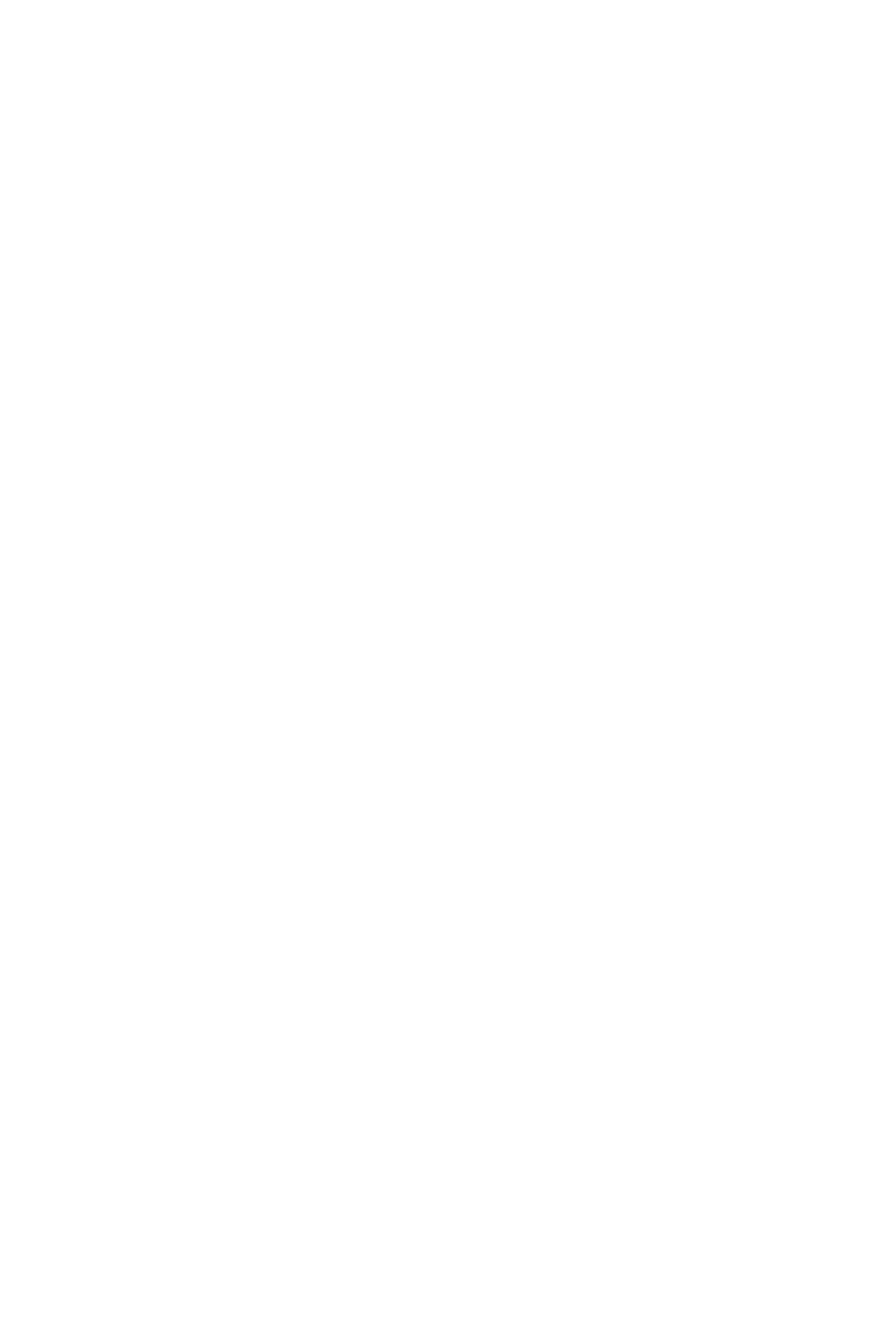
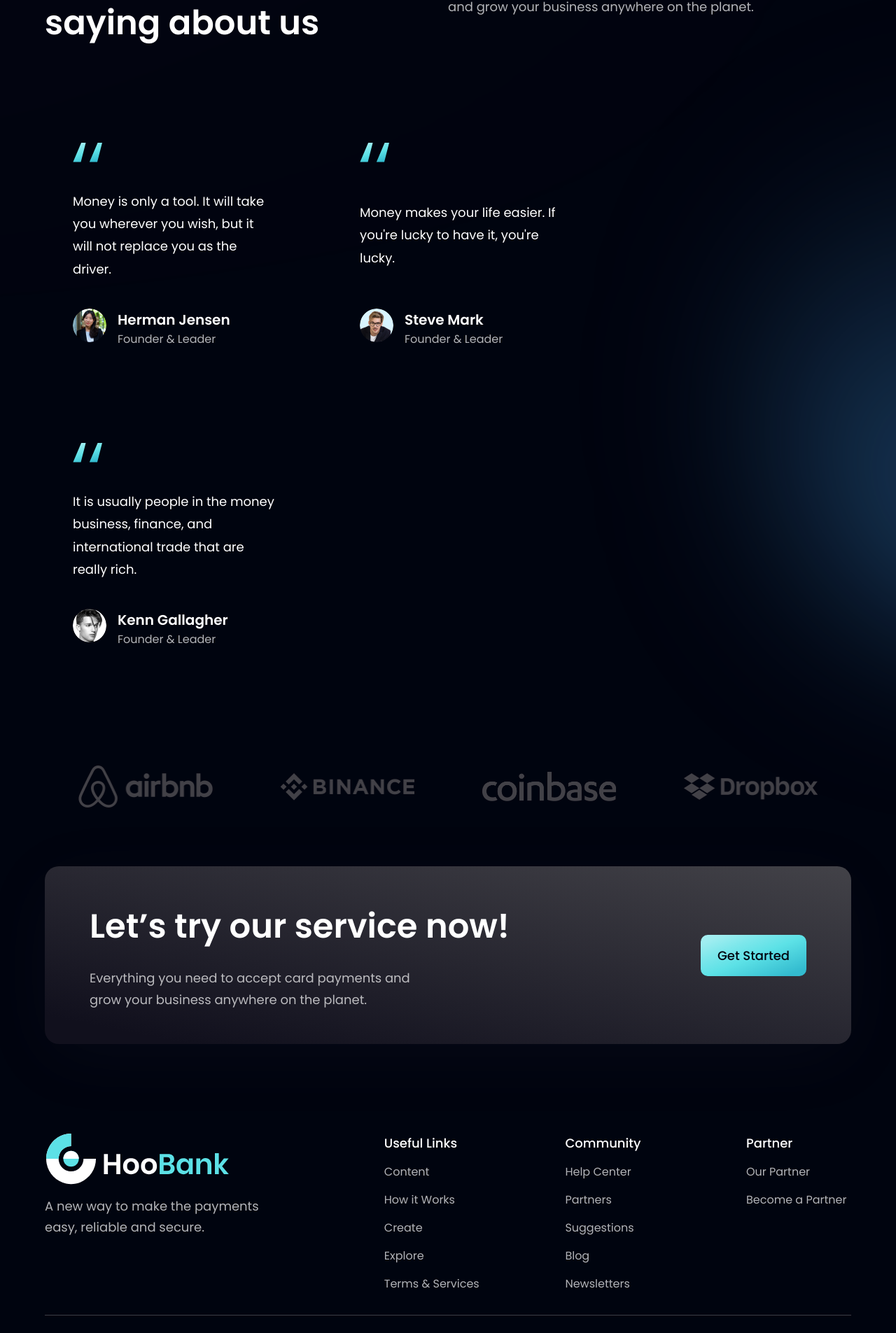
Before and after one commit to MarcelVoigt92/project_Hoobank, a React (Vite) app in the folder modern_bank_app/: page / in a window 1280 px wide. Shown: the part 2950-4855 px from the top of the page at 70% size. Before the commit the page ends 2900 px from the top, so only its background shows below. Built offline with nearby package versions, Linux system fonts and the light colour scheme.

Commit message:
finished project. Deployment Ready

```diff
--- a/modern_bank_app/src/components/CTA.jsx
+++ b/modern_bank_app/src/components/CTA.jsx
@@ -1,7 +1,22 @@
-import React from "react";
+import styles from "../style";
+import Button from "./Button";
 
-const CTA = () => {
-  return <div>CTA</div>;
-};
+const CTA = () => (
+  <section
+    className={`${styles.flexCenter} ${styles.marginY} ${styles.padding} sm:flex-row flex-col bg-black-gradient-2 rounded-[20px] box-shadow`}
+  >
+    <div className="flex-1 flex flex-col">
+      <h2 className={styles.heading2}>Let’s try our service now!</h2>
+      <p className={`${styles.paragraph} max-w-[470px] mt-5`}>
+        Everything you need to accept card payments and grow your business
+        anywhere on the planet.
+      </p>
+    </div>
+
+    <div className={`${styles.flexCenter} sm:ml-10 ml-0 sm:mt-0 mt-10`}>
+      <Button />
+    </div>
+  </section>
+);
 
 export default CTA;
--- a/modern_bank_app/src/components/Clients.jsx
+++ b/modern_bank_app/src/components/Clients.jsx
@@ -1,7 +1,23 @@
-import React from "react";
+import { clients } from "../constants";
+import styles from "../style";
 
-const Clients = () => {
-  return <div>Clients</div>;
-};
+const Clients = () => (
+  <section className={`${styles.flexCenter} my-4`}>
+    <div className={`${styles.flexCenter} flex-wrap w-full`}>
+      {clients.map((client) => (
+        <div
+          key={client.id}
+          className={`flex-1 ${styles.flexCenter} sm:min-w-[192px] min-w-[120px] m-5`}
+        >
+          <img
+            src={client.logo}
+            alt="client_logo"
+            className="sm:w-[192px] w-[100px] object-contain"
+          />
+        </div>
+      ))}
+    </div>
+  </section>
+);
 
 export default Clients;
--- a/modern_bank_app/src/components/FeedbackCard.jsx
+++ b/modern_bank_app/src/components/FeedbackCard.jsx
@@ -1,7 +1,28 @@
-import React from "react";
+import { quotes } from "../assets";
 
-const FeedbackCard = () => {
-  return <div>FeedbackCard</div>;
-};
+const FeedbackCard = ({ content, name, title, img }) => (
+  <div className="flex justify-between flex-col px-10 py-12 rounded-[20px]  max-w-[370px] md:mr-10 sm:mr-5 mr-0 my-5 feedback-card">
+    <img
+      src={quotes}
+      alt="double_quotes"
+      className="w-[42.6px] h-[27.6px] object-contain"
+    />
+    <p className="font-poppins font-normal text-[18px] leading-[32.4px] text-white my-10">
+      {content}
+    </p>
+
+    <div className="flex flex-row">
+      <img src={img} alt={name} className="w-[48px] h-[48px] rounded-full" />
+      <div className="flex flex-col ml-4">
+        <h4 className="font-poppins font-semibold text-[20px] leading-[32px] text-white">
+          {name}
+        </h4>
+        <p className="font-poppins font-normal text-[16px] leading-[24px] text-dimWhite">
+          {title}
+        </p>
+      </div>
+    </div>
+  </div>
+);
 
 export default FeedbackCard;
--- a/modern_bank_app/src/components/Footer.jsx
+++ b/modern_bank_app/src/components/Footer.jsx
@@ -1,7 +1,67 @@
-import React from "react";
+import styles from "../style";
+import { logo } from "../assets";
+import { footerLinks, socialMedia } from "../constants";
 
-const Footer = () => {
-  return <div>Footer</div>;
-};
+const Footer = () => (
+  <section className={`${styles.flexCenter} ${styles.paddingY} flex-col`}>
+    <div className={`${styles.flexStart} md:flex-row flex-col mb-8 w-full`}>
+      <div className="flex-[1] flex flex-col justify-start mr-10">
+        <img
+          src={logo}
+          alt="hoobank"
+          className="w-[266px] h-[72.14px] object-contain"
+        />
+        <p className={`${styles.paragraph} mt-4 max-w-[312px]`}>
+          A new way to make the payments easy, reliable and secure.
+        </p>
+      </div>
+
+      <div className="flex-[1.5] w-full flex flex-row justify-between flex-wrap md:mt-0 mt-10">
+        {footerLinks.map((footerlink) => (
+          <div
+            key={footerlink.title}
+            className={`flex flex-col ss:my-0 my-4 min-w-[150px]`}
+          >
+            <h4 className="font-poppins font-medium text-[18px] leading-[27px] text-white">
+              {footerlink.title}
+            </h4>
+            <ul className="list-none mt-4">
+              {footerlink.links.map((link, index) => (
+                <li
+                  key={link.name}
+                  className={`font-poppins font-normal text-[16px] leading-[24px] text-dimWhite hover:text-secondary cursor-pointer ${
+                    index !== footerlink.links.length - 1 ? "mb-4" : "mb-0"
+                  }`}
+                >
+                  {link.name}
+                </li>
+              ))}
+            </ul>
+          </div>
+        ))}
+      </div>
+    </div>
+
+    <div className="w-full flex justify-between items-center md:flex-row flex-col pt-6 border-t-[1px] border-t-[#3F3E45]">
+      <p className="font-poppins font-normal text-center text-[18px] leading-[27px] text-white">
+        Copyright Ⓒ 2022 HooBank. All Rights Reserved.
+      </p>
+
+      <div className="flex flex-row md:mt-0 mt-6">
+        {socialMedia.map((social, index) => (
+          <img
+            key={social.id}
+            src={social.icon}
+            alt={social.id}
+            className={`w-[21px] h-[21px] object-contain cursor-pointer ${
+              index !== socialMedia.length - 1 ? "mr-6" : "mr-0"
+            }`}
+            onClick={() => window.open(social.link)}
+          />
+        ))}
+      </div>
+    </div>
+  </section>
+);
 
 export default Footer;
--- a/modern_bank_app/src/components/Testimonials.jsx
+++ b/modern_bank_app/src/components/Testimonials.jsx
@@ -1,7 +1,32 @@
-import React from "react";
+import { feedback } from "../constants";
+import styles from "../style";
+import FeedbackCard from "./FeedbackCard";
 
-const Testimonials = () => {
-  return <div>Testimonials</div>;
-};
+const Testimonials = () => (
+  <section
+    id="clients"
+    className={`${styles.paddingY} ${styles.flexCenter} flex-col relative `}
+  >
+    <div className="absolute z-[0] w-[60%] h-[60%] -right-[50%] rounded-full blue__gradient bottom-40" />
+
+    <div className="w-full flex justify-between items-center md:flex-row flex-col sm:mb-16 mb-6 relative z-[1]">
+      <h2 className={styles.heading2}>
+        What People are <br className="sm:block hidden" /> saying about us
+      </h2>
+      <div className="w-full md:mt-0 mt-6">
+        <p className={`${styles.paragraph} text-left max-w-[450px]`}>
+          Everything you need to accept card payments and grow your business
+          anywhere on the planet.
+        </p>
+      </div>
+    </div>
+
+    <div className="flex flex-wrap sm:justify-start justify-center w-full feedback-container relative z-[1]">
+      {feedback.map((card) => (
+        <FeedbackCard key={card.id} {...card} />
+      ))}
+    </div>
+  </section>
+);
 
 export default Testimonials;
```
